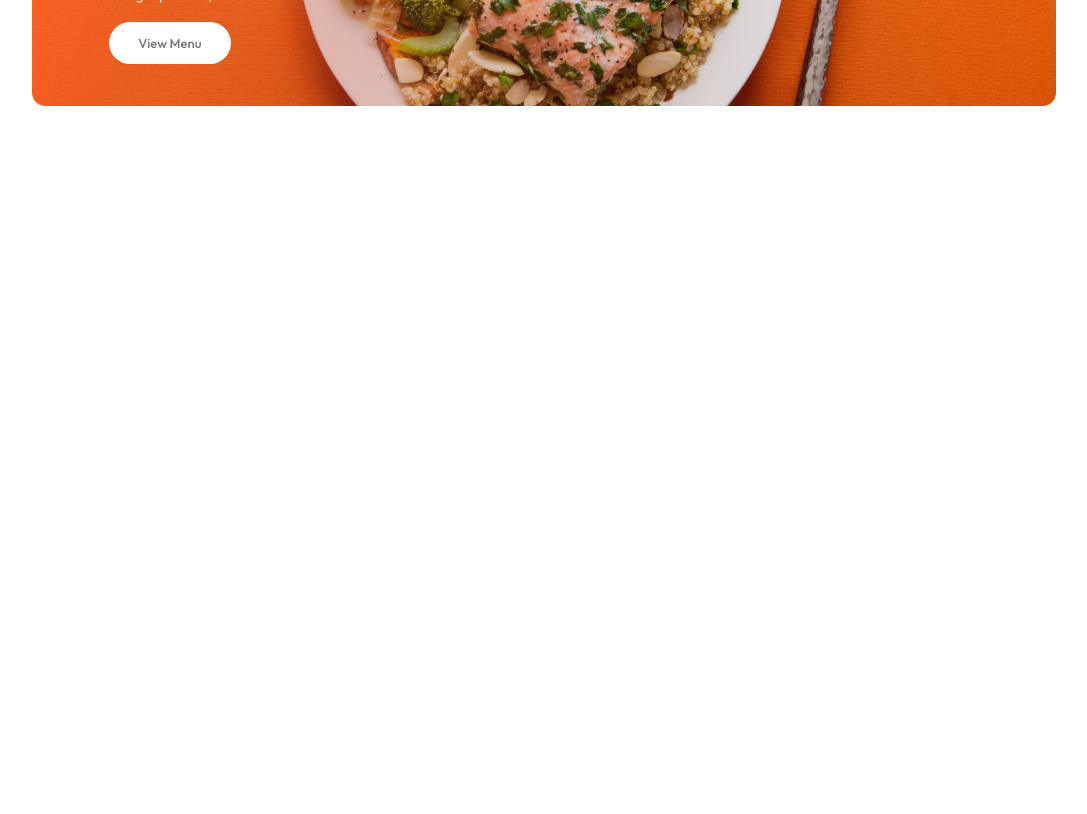
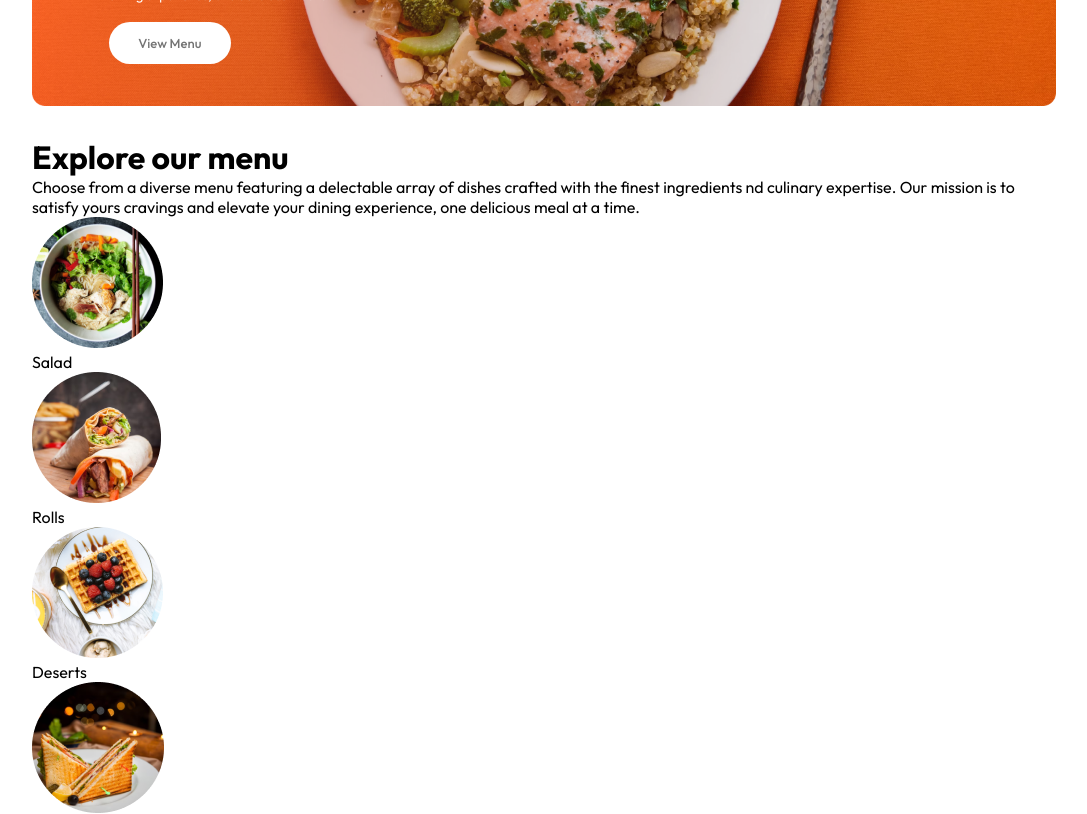
Before and after one commit to suisashehi/food-delivery, a React (Vite) app: page / in a window 1280 px wide. Shown: the part 440-1254 px from the top of the page, without its empty margins (96-1183 px from the left). Before the commit the page ends 800 px from the top, so only its background shows below. Built offline with nearby package versions, Linux system fonts and the light colour scheme.

Commit message:
rendered menu items dynamically from assets.js using map

```diff
--- a/src/assets/pages/Home/Home.jsx
+++ b/src/assets/pages/Home/Home.jsx
@@ -1,12 +1,14 @@
 import React from 'react'
 import './Home.css'
 import Header from '../../../components/Header/Header'
+import ExploreMenu from '../../../components/ExploreMenu/ExploreMenu'
 
 
 const Home = () => {
   return (
     <div>
       <Header/>
+      <ExploreMenu/>
     </div>
   )
 }
--- a/src/components/ExploreMenu/ExploreMenu.jsx
+++ b/src/components/ExploreMenu/ExploreMenu.jsx
@@ -4,7 +4,24 @@ import { menu_list } from '../../assets/assets'
 
 const ExploreMenu = () => {
   return (
-    <div></div>
+    <div className='explore-menu' id='explore-menu'>
+        <h1>Explore our menu</h1>
+        <p className='explore-menu-text'>Choose from a diverse menu featuring a delectable array of dishes
+          crafted with the finest ingredients nd culinary expertise. Our mission
+          is to satisfy yours cravings and elevate your dining experience, one
+          delicious meal at a time.</p>
+        <div className="explore-menu-list">
+            {menu_list.map((item,index)=>{
+                return (
+                    <div key={index} className='explore-menu-list-item'>
+                        <img src={item.menu_image} alt="" />
+                        <p>{item.menu_name}</p>
+                    </div>
+
+                )
+            })}
+        </div>
+    </div>
   )
 }
 
```
